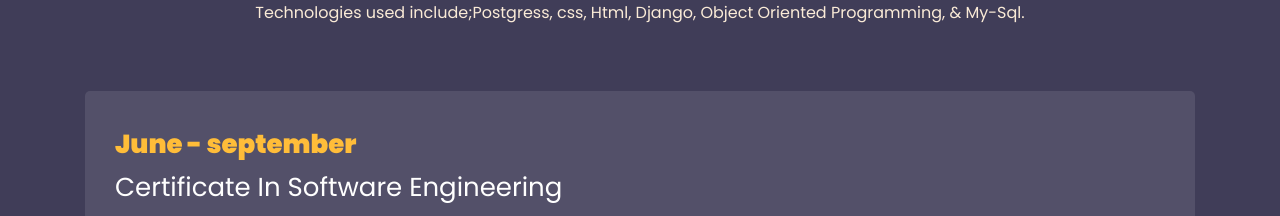
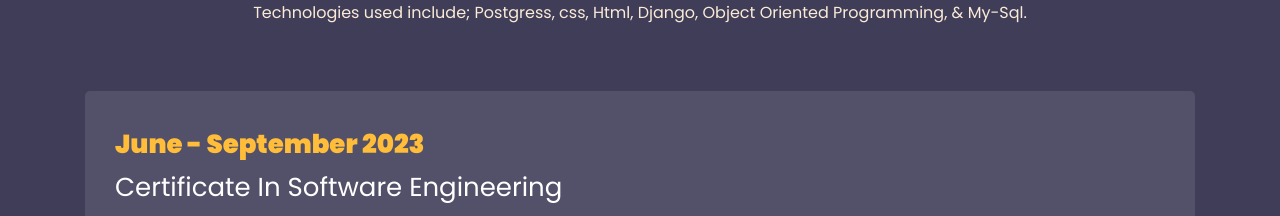
Before and after one commit to KomuhangiDemetira/Portifolio, a plain HTML site: page index.html in a window 1280 px wide. Shown: the part 1703-1919 px from the top of the page. Drawn offline with Linux system fonts and the light colour scheme; files whose address does not match are found by name.

Commit message:
2nd changes

```diff
--- a/index.html
+++ b/index.html
@@ -155,7 +155,7 @@
           <div class="col-md-10 heading-section text-center ftco-animate">
           	<h1 class="big big-2">Resume</h1>
             <h2 class="mb-4">Resume</h2>
-            <p style="color: antiquewhite;">Technologies used include;Postgress, css, Html,
+            <p style="color: antiquewhite;">Technologies used include; Postgress, css, Html,
 				Django, Object Oriented Programming,
 				& My-Sql.</p>
           </div>
@@ -167,21 +167,21 @@
 
 		<div class="container">
 			<div class="resume-wrap ftco-animate">
-				<span class="date">June - september</span>
+				<span class="date">June - September   2023</span>
 				<h2>Certificate In Software Engineering</h2>
 				<span class="position" style="color: antiquewhite;">Refactory Academy</span>
 				<p class="mt-4" style="color: aliceblue;">This gave me an insight into what programming is and
 					it helped me build the current projects that I have built.</p>
 			</div>
 			<div class="resume-wrap ftco-animate">
-				<span class="date">October - March 2024</span>
+				<span class="date">October - March   2024</span>
 				<h2 style="color: aliceblue;">Internship with Nft Consult-Uganda limited.</h2>
 				<span class="position" style="color: antiquewhite;">I worked on a ranking system that required AI and Machine Learning as well as running large chunks of data</span>
 				<p class="mt-4" style="color: aliceblue;">Technologies I used were Python, Flask, Kaggle,
 					 Hugging Face, models, and other AI and machine learning algorithms.</p>
 
 					 <div class="resume-wrap ftco-animate">
-						<span class="date"> 2020 - 2022 </span>
+						<span class="date"> 2020 -  2022 </span>
 						<h2>Advanced Certificate of Education.</h2>
 					</div>
 					<br>
```
